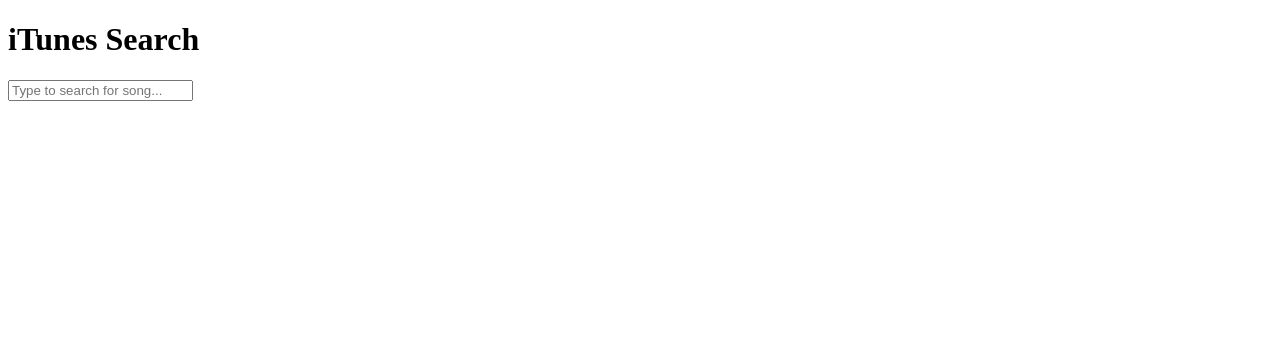
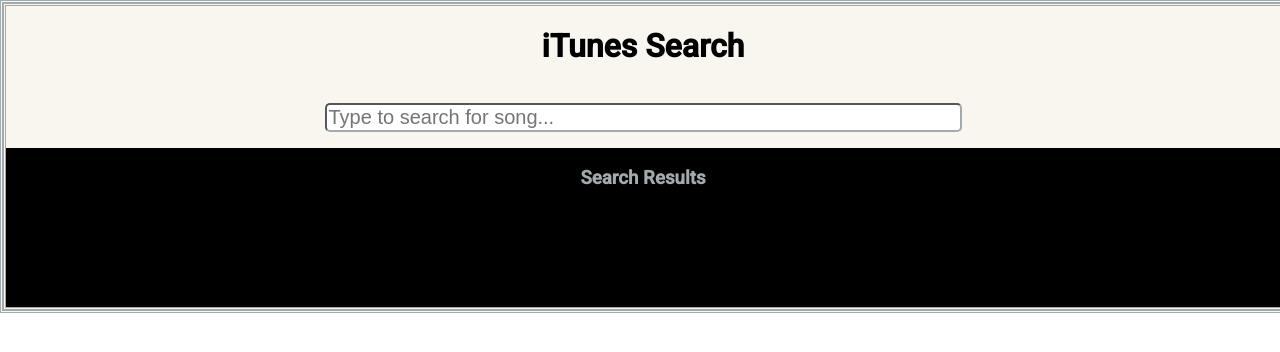
Before and after one commit to Vicno/iTunesAPIsearch, an Angular app: page / in a window 1280 px wide. Shown: the top 352 px of the page. Built offline with nearby package versions, Linux system fonts and the light colour scheme.

Commit message:
first style completed, will continue trying some more things

```diff
--- a/package.json
+++ b/package.json
@@ -12,10 +12,12 @@
   "private": true,
   "dependencies": {
     "@angular/animations": "~10.1.4",
+    "@angular/cdk": "^10.2.7",
     "@angular/common": "~10.1.4",
     "@angular/compiler": "~10.1.4",
     "@angular/core": "~10.1.4",
     "@angular/forms": "~10.1.4",
+    "@angular/material": "^10.2.7",
     "@angular/platform-browser": "~10.1.4",
     "@angular/platform-browser-dynamic": "~10.1.4",
     "@angular/router": "~10.1.4",
--- a/src/app/app.component.html
+++ b/src/app/app.component.html
@@ -1,6 +1,8 @@
 <div class="container">
-	<h1>iTunes Search</h1>
-  <!-- Artist Component Will Go Here -->
-  <app-songs></app-songs>
-	<!-- Audio Player Component Will Go Here -->
+  <div class="header">
+    <h1>iTunes Search</h1>
+    <!-- Artist Component Will Go Here -->
+    <app-songs></app-songs>
+
+  </div>
 </div>
--- a/src/app/app.component.scss
+++ b/src/app/app.component.scss
@@ -0,0 +1,14 @@
+.container{
+  width: 100%;
+  background-color: #F9F6EF;
+  border: #a3aaae;
+  border-style: double;
+  text-align: center;
+}
+
+.header{
+    background-color: #F9F6EF !important;
+    border: #a3aaae;
+    border-style: double;
+    text-align: center;
+}
--- a/src/app/app.module.ts
+++ b/src/app/app.module.ts
@@ -9,6 +9,7 @@
 import { AppRoutingModule } from './app-routing.module';
 import { AppComponent } from './app.component';
 import { SongsComponent } from './songs/songs.component';
+import { BrowserAnimationsModule } from '@angular/platform-browser/animations';
 
 @NgModule({
   declarations: [
@@ -21,6 +22,7 @@
     HttpClientModule,
     HttpClientJsonpModule,
     AppRoutingModule,
+    BrowserAnimationsModule,
   ],
   providers: [],
   bootstrap: [AppComponent]
--- a/src/app/songs/songs.component.html
+++ b/src/app/songs/songs.component.html
@@ -1,41 +1,48 @@
+<html>
+  <body>
     <div class="row">
-    <div class="col-xs-12">
-      <input type="search" #searchBox (keyup)="search(searchBox.value)" class="form-control input-lg well" placeholder="Type to search for song...">
+      <div class="header">
+        <input
+          type="search"
+          #searchBox
+          (keyup)="search(searchBox.value)"
+          class="form-control input-lg well"
+          placeholder="Type to search for song..."
+        />
       </div>
     </div>
-  <div class="row">
-    <div class="col-sm-4" *ngIf="searchResults.length > 0">
+
         <h3>Search Results</h3>
 
-      <div class="container">
         <div class="row">
-          <div class="col-md-3 mx-auto my-5" *ngFor="let song of searchResults[1]">
-            <mdb-card>
-              <img src={{song.artworkUrl100}} alt="https://is1-ssl.mzstatic.com/image/thumb/Music/v4/d1/13/64/d113640a-3ca5-2d08-6fc0-7fa06fc12fc8/source/100x100bb.jpg">
-              <mdb-card-body>
-                <mdb-card-title>
-                  <h4>{{song.trackName}}</h4>
-                </mdb-card-title>
-
-                <mdb-card-text>
-                  <p>Artist: {{song.artistName}}</p>
-                  <p>Album: {{song.collectionName}}</p>
-                  <p>Release Date: {{song.releaseDate}}</p>
-                  <p>Song Price: {{song.trackPrice}}</p>
-                </mdb-card-text>
-              </mdb-card-body>
-            </mdb-card>
+          <div class="col-4" *ngIf="searchResults.length > 0">
+            <mat-grid-list cols="2" rowHeight="2:1">
+              <mat-grid-tile *ngFor="let song of searchResults[1]">
+                <div class="col-5" >
+                  <div class="card">
+                    <h5 class="card-title">{{ song.trackName }}</h5>
+                    <img
+                      src="{{ song.artworkUrl100 }}"
+                      alt="Image not found"
+                      onerror="this.onerror=null;this.src='https://png.pngtree.com/png-clipart/20190705/original/pngtree-vector-music-notes-icon-png-image_4184656.jpg';"
+                    />
+                    <div class="card-body">
+                      <div>
+                        <p>Artist: {{ song.artistName }}</p>
+                        <p>Album: {{ song.collectionName }}</p>
+                        <p>Release Date: {{ song.releaseDate }}</p>
+                        <p>Song Price: {{ song.trackPrice }}</p>
                       </div>
                     </div>
                   </div>
-<!--
-      <p *ngFor="let song of searchResults[1]">
-        <a id="{{ song.trackId }}" href="#" (click)="getAlbums(song.trackId, song.trackName, song.artistName, song.collectionName, song.releaseDate, song.trackPrice, song.artworkUrl100)">{{ song.trackName }} , {{ song.artistName}} , {{ song.collectionName }}, {{song.releaseDate}}, {{song.trackPrice}}, {{song.artworkUrl100}} </a>
-      </p>
+                </div>
+              </mat-grid-tile>
+
+            </mat-grid-list>
+
 
           </div>
-    <div class="col-xs-12" [ngClass]="{'col-sm-8': searchResults.length > 0 }">
-      <h3>{{ selectedSong }}</h3>
-      <!-- App Album Component Goes Here -->
         </div>
-  </div>
+      <div class="spacer"></div>
+  </body>
+</html>
--- a/src/app/songs/songs.component.scss
+++ b/src/app/songs/songs.component.scss
@@ -0,0 +1,50 @@
+.card{
+    border: 2px solid #A3AAAE !important;
+    margin-top: 10px;
+    text-align: center;
+    border-radius: 3px !important;
+    margin-bottom: 3rem;
+    max-width: 500px;
+    min-width: 200px;
+    margin-left: auto;
+    margin-right: auto;
+    color:  #A3AAAE;
+}
+
+html {
+    background: black no-repeat
+      center center fixed;
+    -webkit-background-size: cover;
+    -moz-background-size: cover;
+    -o-background-size: cover;
+    background-size: cover;
+  }
+
+img{
+    max-width: 100px;
+    max-height: 100px;
+    margin: 1rem;
+}
+
+.header {
+    width: 100%;
+    background-color: #F9F6EF;
+    text-align: center;
+}
+
+input{
+    width: 50%;
+    margin: 1rem;
+    font-size: 20px;
+    border-radius: 5px;
+    border-color: #A3AAAE;
+}
+
+h3{
+    color: #A3AAAE;
+}
+
+.spacer{
+    background-color: black;
+    height: 100px;
+}
--- a/src/index.html
+++ b/src/index.html
@@ -6,6 +6,8 @@
   <base href="/">
   <meta name="viewport" content="width=device-width, initial-scale=1">
   <link rel="icon" type="image/x-icon" href="favicon.ico">
+  <link href="https://fonts.googleapis.com/css?family=Roboto:300,400,500&display=swap" rel="stylesheet">
+  <link href="https://fonts.googleapis.com/icon?family=Material+Icons" rel="stylesheet">
 </head>
 <body>
   <app-root></app-root>
--- a/src/styles.scss
+++ b/src/styles.scss
@@ -1 +1,39 @@
+
+// Custom Theming for Angular Material
+// For more information: https://material.angular.io/guide/theming
+@import '~@angular/material/theming';
+// Plus imports for other components in your app.
+
+// Include the common styles for Angular Material. We include this here so that you only
+// have to load a single css file for Angular Material in your app.
+// Be sure that you only ever include this mixin once!
+@include mat-core();
+
+// Define the palettes for your theme using the Material Design palettes available in palette.scss
+// (imported above). For each palette, you can optionally specify a default, lighter, and darker
+// hue. Available color palettes: https://material.io/design/color/
+$ItunesAPIsearch-primary: mat-palette($mat-indigo);
+$ItunesAPIsearch-accent: mat-palette($mat-pink, A200, A100, A400);
+
+// The warn palette is optional (defaults to red).
+$ItunesAPIsearch-warn: mat-palette($mat-red);
+
+// Create the theme object. A theme consists of configurations for individual
+// theming systems such as "color" or "typography".
+$ItunesAPIsearch-theme: mat-light-theme((
+  color: (
+    primary: $ItunesAPIsearch-primary,
+    accent: $ItunesAPIsearch-accent,
+    warn: $ItunesAPIsearch-warn,
+  )
+));
+
+// Include theme styles for core and each component used in your app.
+// Alternatively, you can import and @include the theme mixins for each component
+// that you are using.
+@include angular-material-theme($ItunesAPIsearch-theme);
+
 /* You can add global styles to this file, and also import other style files */
+
+html, body { height: 100%; }
+body { margin: 0; font-family: Roboto, "Helvetica Neue", sans-serif; }
```
Also changed, not shown: 1 other file (tests, documents, lock files or other folders). Lines whose indentation alone changed are shown as unchanged.
